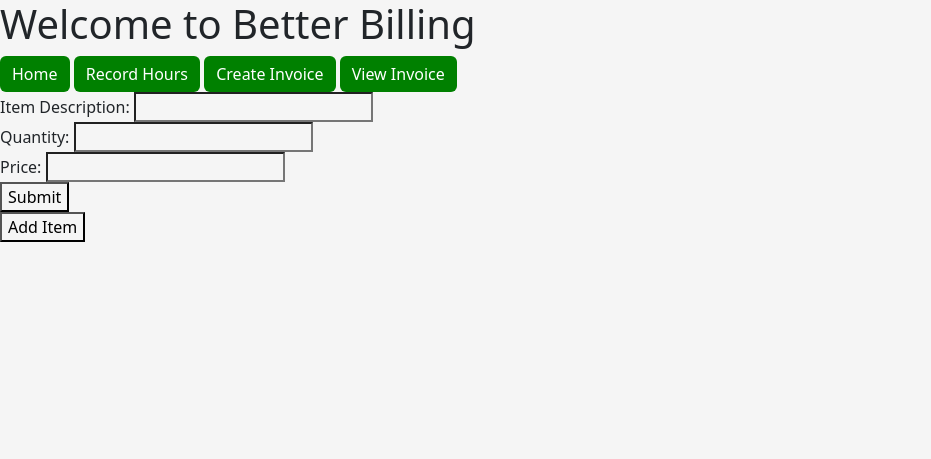
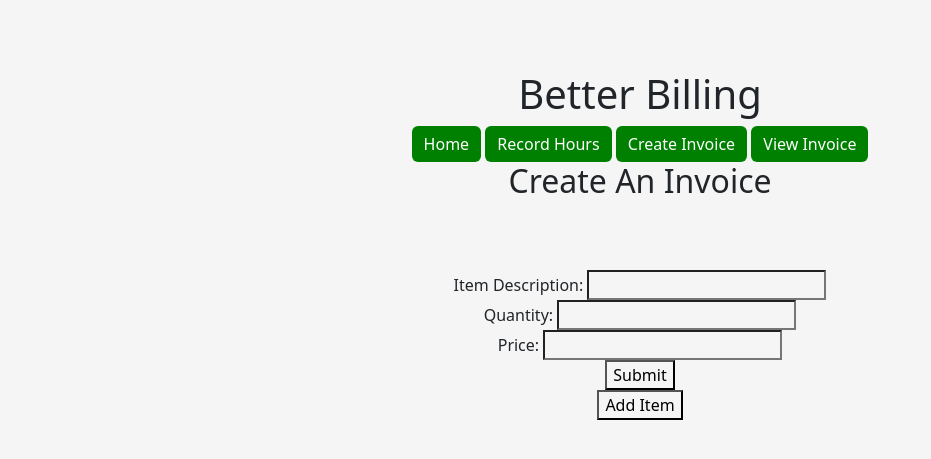
Before and after one commit to tambrulee/P3---Better-Billing---NEW, a Django app: page /create_invoice.html in a window 1280 px wide. Shown: the top 459 px of the page, without its empty margins (0-931 px from the left). Run offline with Django 4.2, Linux system fonts and the light colour scheme.

```diff
--- a/better_bill_project/static/css/style.css
+++ b/better_bill_project/static/css/style.css
@@ -1,5 +1,14 @@
 *, body{
     background-color: whitesmoke;
+    text-align: center;
+}
+
+header {
+    margin: 70px;
+}
+
+main {
+    margin-top: 10px;
 }
 
 .btn-primary{
--- a/better_bill_project/templates/better_bill_project/create_invoice.html
+++ b/better_bill_project/templates/better_bill_project/create_invoice.html
@@ -12,7 +12,12 @@
      <link rel="stylesheet" href="{% static 'css/style.css' %}">
 </head>
 <body>
-    <h1>Welcome to Better Billing</h1>
+    <header>
+        <!-- Page Title -->
+
+    <h1>Better Billing</h1>
+
+    <!-- Navigation -->
 
     <a href="index.html" class="btn btn-primary">Home</a>
 
@@ -20,10 +25,15 @@
 
     <a href="{% url 'create-invoice' %}" class="btn btn-primary">Create Invoice</a>
 
-
     <a href="view_invoice.html" class="btn btn-primary">View Invoice</a>
 
-    <form action="post">
+    <!-- Subtitle -->
+
+    <h2>Create An Invoice</h2>
+    </header>
+
+    <main>
+        <form action="post">
         <div>
             <label for="item_description">Item Description:</label>
             <input type="text" id="item_description" name="item_description" required>
@@ -43,9 +53,13 @@
     <div>
         <button>Add Item</button>
     </div>
+    </main>
 
 
-    <!-- Bootstrap JS -->
+    <footer>
+        <!-- Bootstrap JS -->
     <script src="https://cdn.jsdelivr.net/npm/bootstrap@5.3.8/dist/js/bootstrap.bundle.min.js" integrity="sha384-FKyoEForCGlyvwx9Hj09JcYn3nv7wiPVlz7YYwJrWVcXK/BmnVDxM+D2scQbITxI" crossorigin="anonymous"></script>
-</body>
+    </footer>
+
+    </body>
 </html>
--- a/better_billing/settings.py
+++ b/better_billing/settings.py
@@ -9,11 +9,15 @@ https://docs.djangoproject.com/en/4.2/topics/settings/
 For the full list of settings and their values, see
 https://docs.djangoproject.com/en/4.2/ref/settings/
 """
+from dotenv import load_dotenv; load_dotenv()
+from pathlib import Path
+import os
+import dj_database_url
 
-from pathlib import Path
 
 # Build paths inside the project like this: BASE_DIR / 'subdir'.
 BASE_DIR = Path(__file__).resolve().parent.parent
+DEBUG = os.getenv("DEBUG", "True").lower() == "true"
 
 
 # Quick-start development settings - unsuitable for production
```
Also changed, not shown: better_bill_project/templates/better_bill_project/index.html (+14 -3 lines), better_bill_project/templates/better_bill_project/record.html (+23 -2 lines), better_bill_project/templates/better_bill_project/view_invoice.html (+15 -3 lines), README.md, 1 other file.
